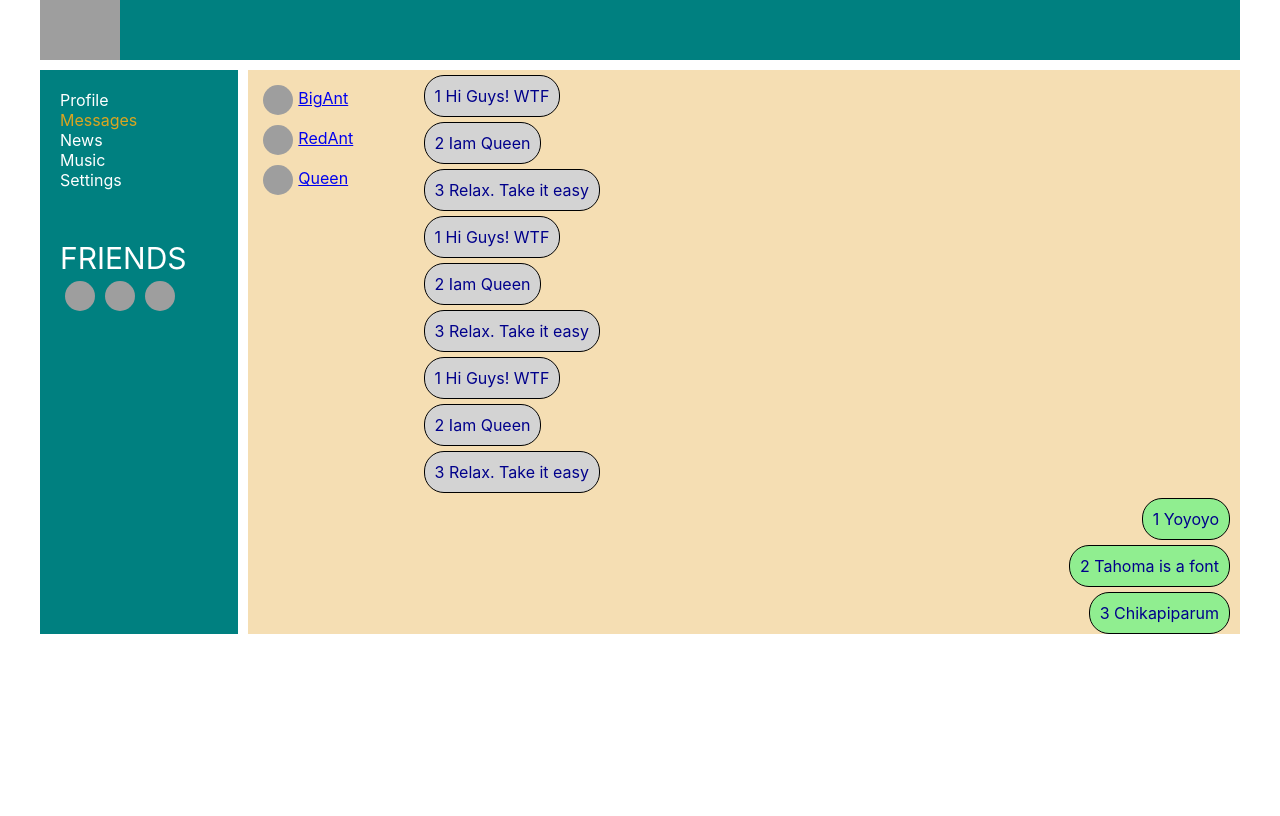
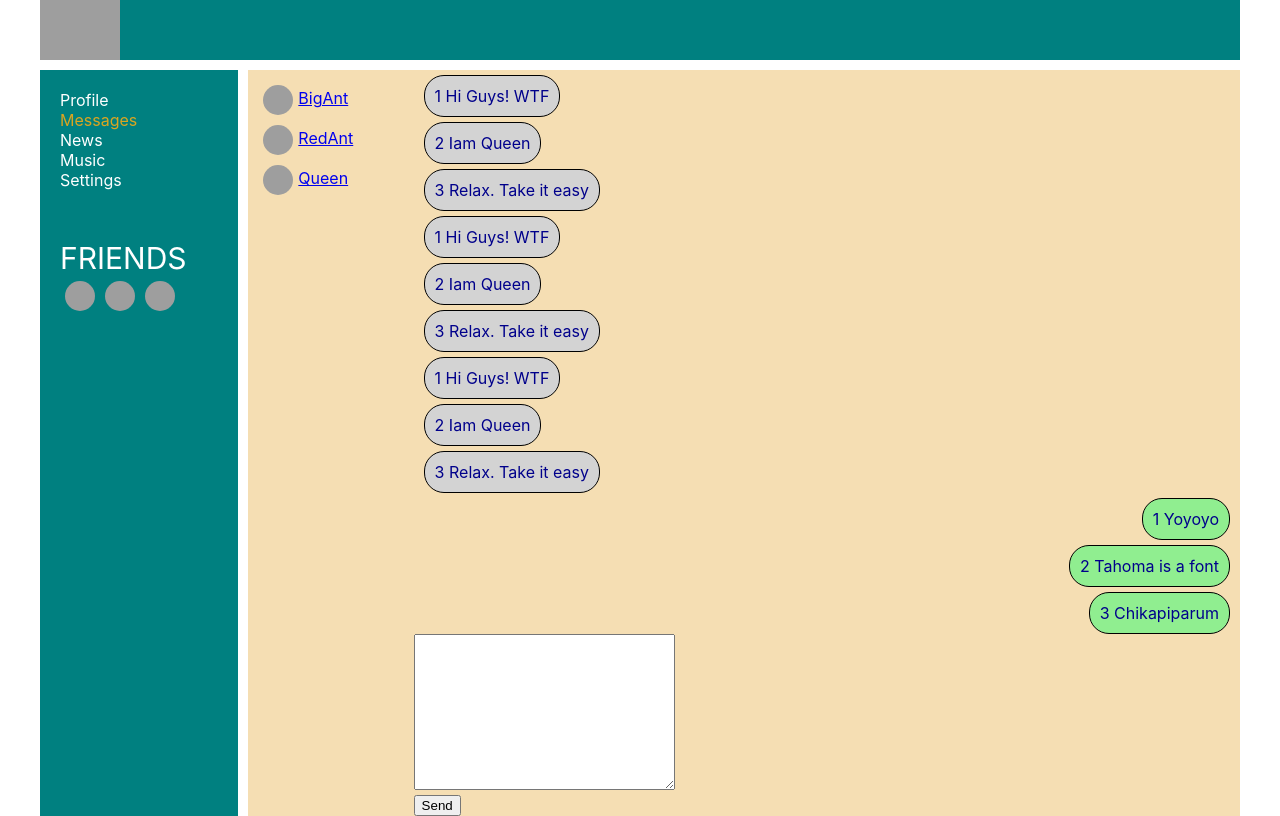
Before and after one commit to perzend/antnetwork, a React (Create React App) app: page /dialogs in a window 1280 px wide. Built offline with nearby package versions, Linux system fonts and the light colour scheme; grey boxes are pictures that could not be loaded.

Commit message:
Buttons can click now. onClick, ref

```diff
--- a/src/components/Content/Dialogs/Dialogs.jsx
+++ b/src/components/Content/Dialogs/Dialogs.jsx
@@ -13,6 +13,14 @@ let messagesElements = props.state.dialogs.map(m => m.auMessages.map(mm => <Mess
 
     let suMessagesElements = props.state.selfUserMessages.map(msu => <Message id={msu.id} message = {msu.suMessage} flag = 'su'/>);
 
+
+    let newMessageText = React.createRef();
+
+   let sendMessage = () => {
+       let message = newMessageText.current.value;
+       alert(message);
+   }
+
 return (
     <div className={s.dialogs}>
         <div className={s.dialogsItems}>
@@ -21,6 +29,12 @@ return (
         <div>
             {messagesElements}
             {suMessagesElements}
+            <div>
+            <textarea ref={newMessageText} name="" id="" cols="30" rows="10">
+
+            </textarea><br/>
+                <button onClick = {sendMessage}>Send</button>
+            </div>
         </div>
     </div>
 )
--- a/src/components/Content/Profile/MyPosts/MyPosts.jsx
+++ b/src/components/Content/Profile/MyPosts/MyPosts.jsx
@@ -8,13 +8,20 @@ const MyPosts = (props) => {
     let postsElements = props.posts.posts.map(p => (
         <Post avatar={props.avatar} name={props.name} text={p.pText} count={p.lCount}/>));
 
+    let newPostElement = React.createRef();
+
+    let addPost = () => {
+        let text = newPostElement.current.value;
+        alert(text);
+    }
+
     return (
         <div className={s.postsBlock}>
             <h2 className={s.title}>My posts</h2>
             <div>
-                <textarea></textarea>
+                <textarea ref={newPostElement}></textarea>
                 <br/>
-                <button>Add new post</button>
+                <button onClick={addPost}>Add new post</button>
                 <button>Clear</button>
             </div>
             <div className={s.posts}>
```
